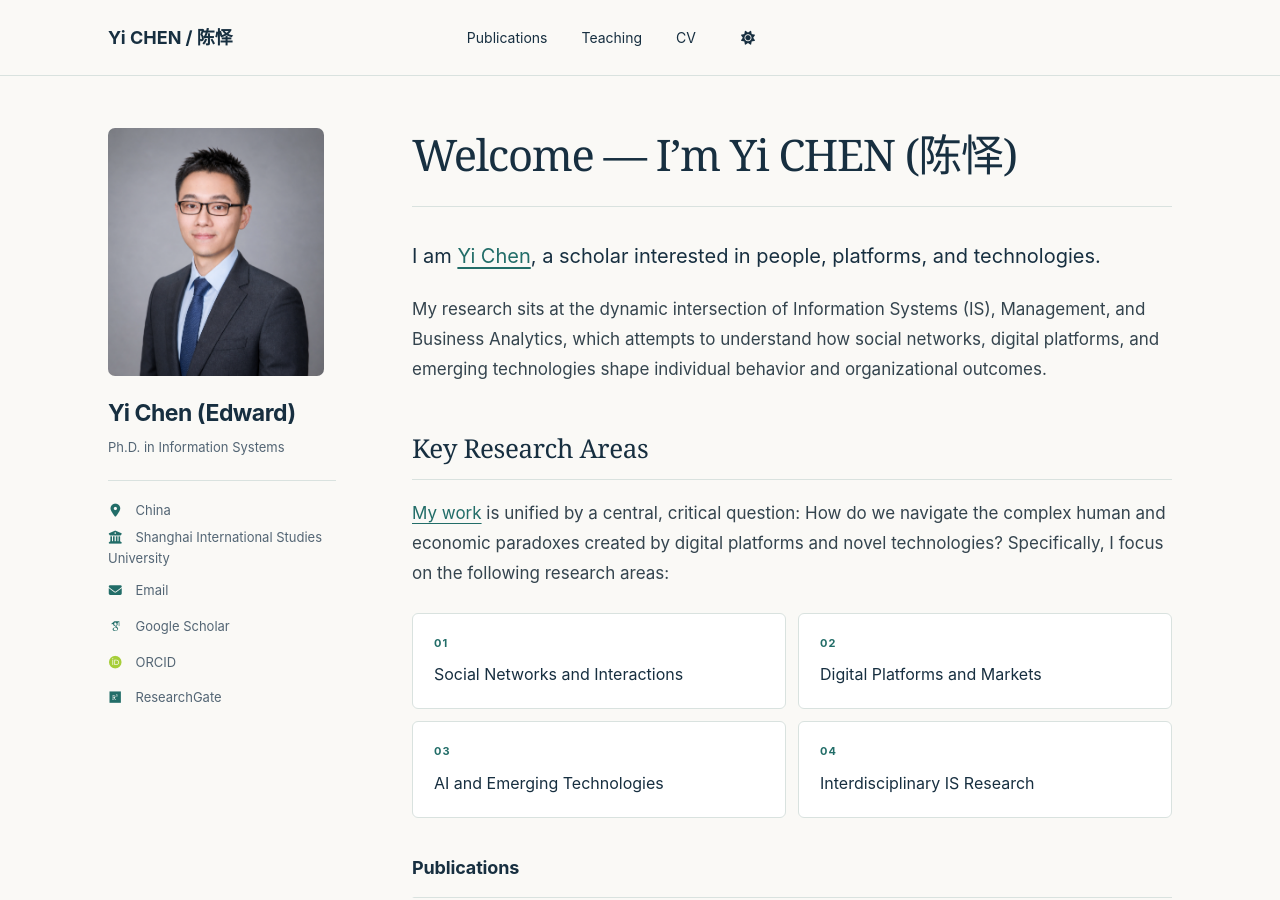
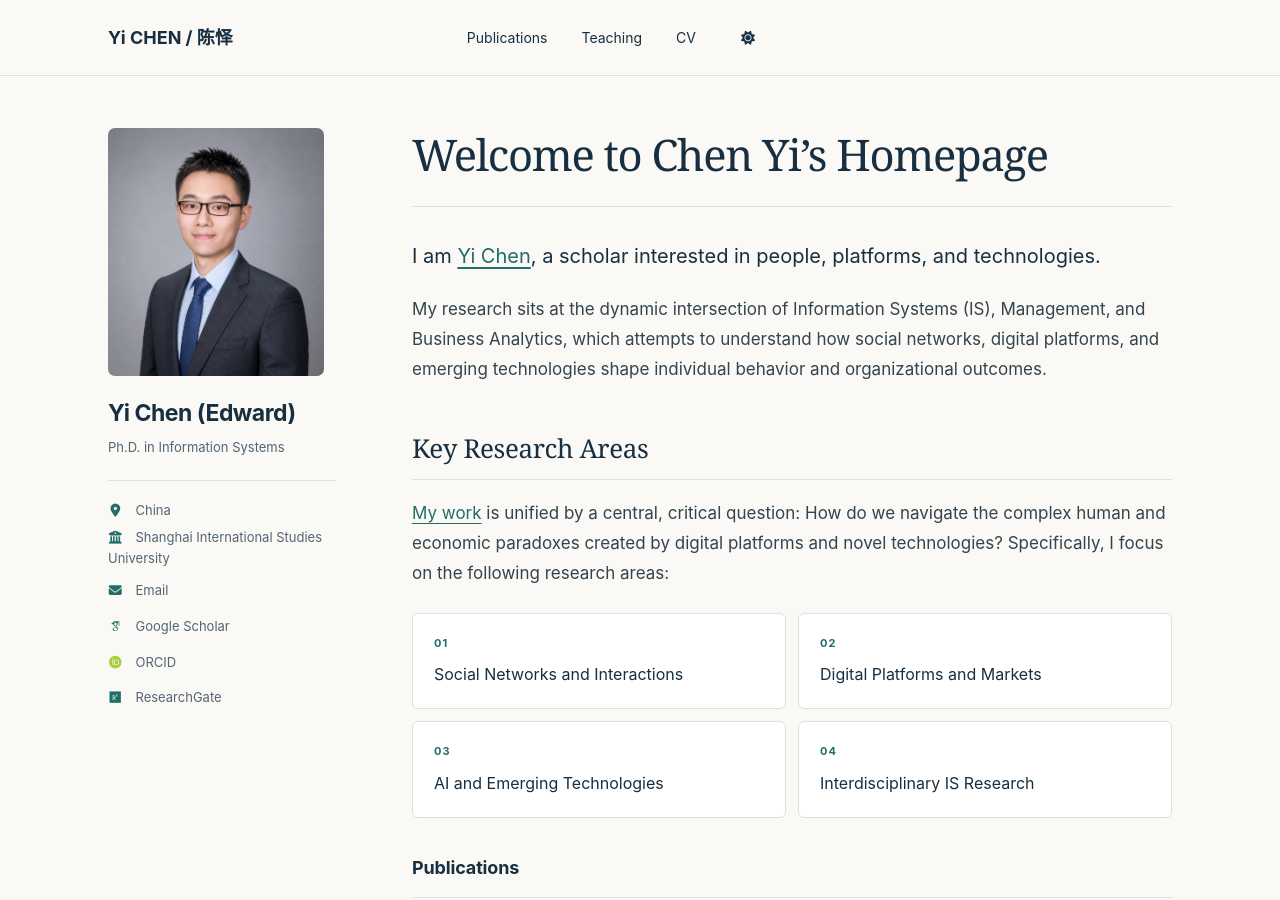
Before and after one commit to chenyi-edward/chenyi-edward.github.io, a Jekyll site: the page built from _pages/about.md, in a window 1280 px wide and 900 px high. Built offline with Jekyll 4.4.1, drawn with Linux system fonts in a browser that asks for light colours; some web fonts are replaced; a script that is not in the unit is left out.

Commit message:
Update about.md

```diff
--- a/_pages/about.md
+++ b/_pages/about.md
@@ -1,6 +1,6 @@
 ---
 permalink: /
-title: "Welcome — I’m Yi CHEN (陈怿)"
+title: "Welcome to Chen Yi's Homepage"
 author_profile: true
 redirect_from:
   - /about/
```
